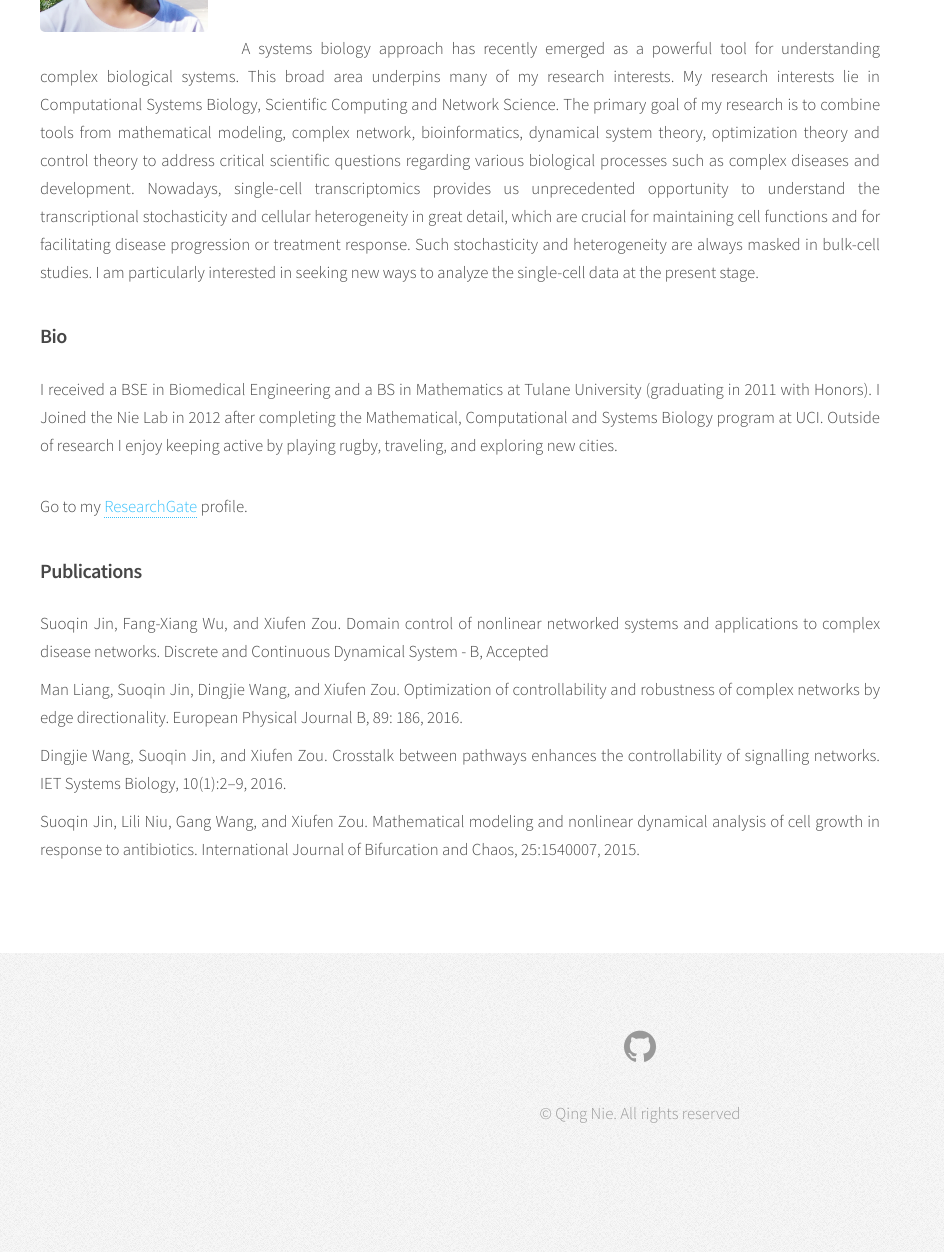
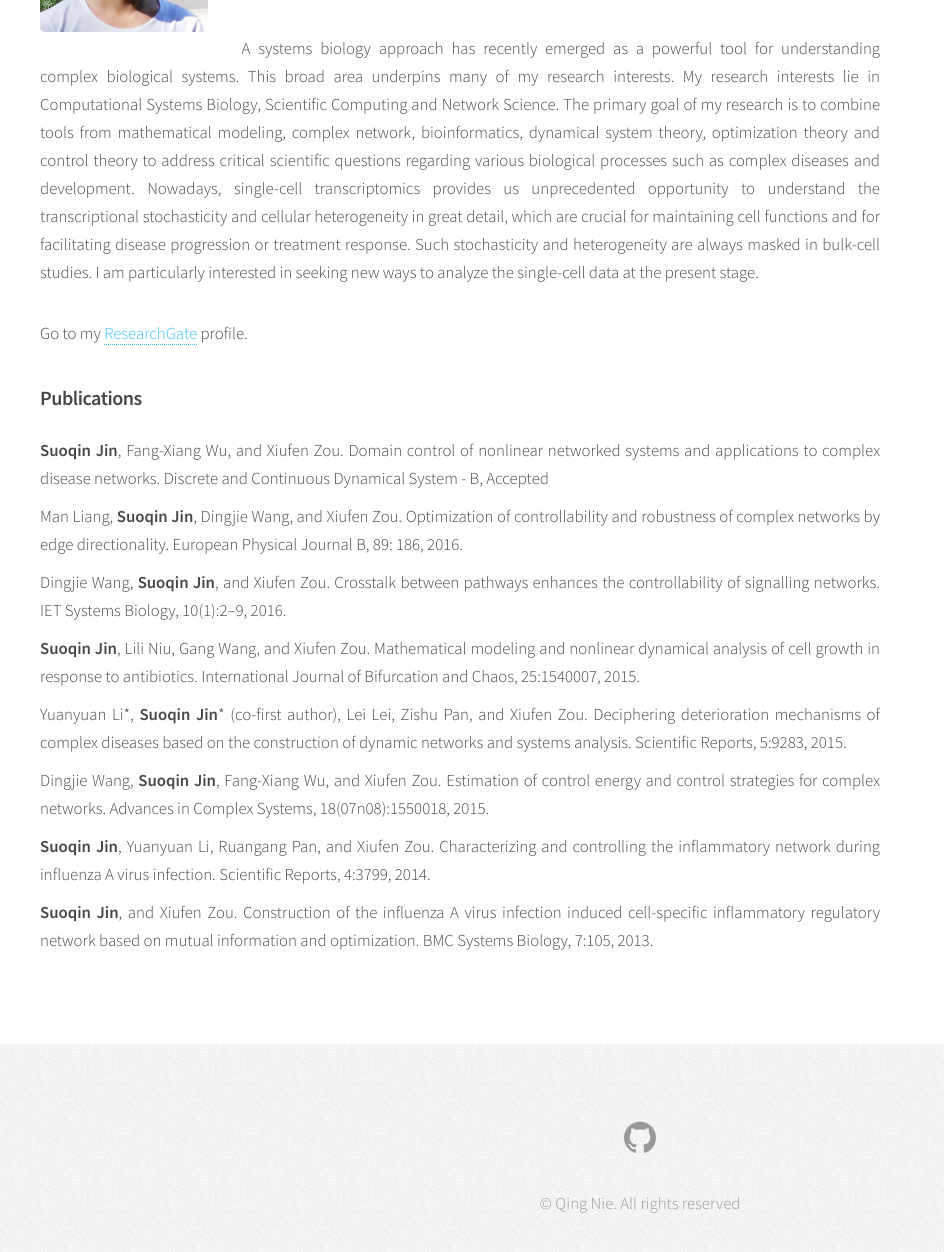
Before and after one commit to NieLab/nielab.github.io, a Jekyll site: the page built from people/suoqin-jin.html, in a window 1280 px wide and 1400 px high, scrolled down 595 px. Shown: the top 1252 px of the window, without its empty margins (0-944 px from the left). Built offline with Jekyll 4.4.1, drawn with Linux system fonts in a browser that asks for light colours; some of the changed text lies outside the part shown.

Commit message:
updates suoqin page

```diff
--- a/lab-members.html
+++ b/lab-members.html
@@ -57,7 +57,7 @@ layout: default
 			 <p style="padding-top: 1em; padding-bottom: 4em">
                           Contact:
                           <script language="JavaScript">
-                            var username="suoqinj";
+                            var username="suoqin.jin";
                             var hostname="uci.edu";
                             var linktext = username + "@" + hostname;
                             document.write("<a href='" + "mail" + "to:" + username + "@" + hostname + "'>" + linktext + "</a>");
--- a/people/suoqin-jin.html
+++ b/people/suoqin-jin.html
@@ -13,7 +13,7 @@ layout: default
 
 			  <h3>Suoqin Jin<h3b>, Postdoctoral Scholar<br>
       <script language="JavaScript">
-                            var username="suoqinj";
+                            var username="suoqin.jin";
                             var hostname="uci.edu";
                             var linktext = username + "@" + hostname;
                             document.write("<a href='" + "mail" + "to:" + username + "@" + hostname + "'>" + linktext + "</a>");
@@ -31,27 +31,33 @@ layout: default
 A systems biology approach has recently emerged as a powerful tool for understanding complex biological systems. This broad area underpins many of my research interests. My research interests lie in Computational Systems Biology, Scientific Computing and Network Science. The primary goal of my research is to combine tools from mathematical modeling, complex network, bioinformatics, dynamical system theory, optimization theory and control theory to address critical scientific questions regarding various biological processes such as complex diseases and development. Nowadays, single-cell transcriptomics provides us unprecedented opportunity to understand the transcriptional stochasticity and cellular heterogeneity in great detail, which are crucial for maintaining cell functions and for facilitating disease progression or treatment response. Such stochasticity and heterogeneity are always masked in bulk-cell studies. I am particularly interested in seeking new ways to analyze the single-cell data at the present stage.
 	  </p>
 
-	  <h3>Bio</h3>
 	  <p>
-	  I received a BSE in Biomedical Engineering and a BS in Mathematics at Tulane University (graduating in 2011 with Honors). I Joined the Nie Lab in 2012 after completing the Mathematical, Computational and Systems Biology program at UCI.
-Outside of research I enjoy keeping active by playing rugby, traveling, and exploring new cities.
+	  Go to my <a href="https://www.researchgate.net/profile/Suoqin_Jin">ResearchGate</a> profile.
 	  </p>
-
-<p>
-Go to my <a href="https://www.researchgate.net/profile/Suoqin_Jin">ResearchGate</a> profile.
-</p>
 
 <h3>Publications</h3>
 <ul><li>
-  Suoqin Jin, Fang-Xiang Wu, and Xiufen Zou. Domain control of nonlinear networked systems and applications to complex disease networks. Discrete and Continuous Dynamical System - B, Accepted</li>
+  <b>Suoqin Jin</b>, Fang-Xiang Wu, and Xiufen Zou. Domain control of nonlinear networked systems and applications to complex disease networks. Discrete and Continuous Dynamical System - B, Accepted</li>
 <li>
-Man Liang, Suoqin Jin, Dingjie Wang, and Xiufen Zou. Optimization of controllability and robustness of complex networks by edge directionality. European Physical Journal B, 89: 186, 2016.
+Man Liang, <b>Suoqin Jin</b>, Dingjie Wang, and Xiufen Zou. Optimization of controllability and robustness of complex networks by edge directionality. European Physical Journal B, 89: 186, 2016.
 </li>
 <li>
-Dingjie Wang, Suoqin Jin, and Xiufen Zou. Crosstalk between pathways enhances the controllability of signalling networks. IET Systems Biology, 10(1):2–9, 2016.
+Dingjie Wang, <b>Suoqin Jin</b>, and Xiufen Zou. Crosstalk between pathways enhances the controllability of signalling networks. IET Systems Biology, 10(1):2–9, 2016.
 </li>
 <li>
-Suoqin Jin, Lili Niu, Gang Wang, and Xiufen Zou. Mathematical modeling and nonlinear dynamical analysis of cell growth in response to antibiotics. International Journal of Bifurcation and Chaos, 25:1540007, 2015.
+<b>Suoqin Jin</b>, Lili Niu, Gang Wang, and Xiufen Zou. Mathematical modeling and nonlinear dynamical analysis of cell growth in response to antibiotics. International Journal of Bifurcation and Chaos, 25:1540007, 2015.
+</li>
+<li>
+Yuanyuan Li*, <b>Suoqin Jin</b>* (co-first author), Lei Lei, Zishu Pan, and Xiufen Zou. Deciphering deterioration mechanisms of complex diseases based on the construction of dynamic networks and systems analysis. Scientific Reports, 5:9283, 2015.
+</li>
+<li>
+Dingjie Wang, <b>Suoqin Jin</b>, Fang-Xiang Wu, and Xiufen Zou. Estimation of control energy and control strategies for complex networks. Advances in Complex Systems, 18(07n08):1550018, 2015.
+</li>
+<li>
+<b>Suoqin Jin</b>, Yuanyuan Li, Ruangang Pan, and Xiufen Zou. Characterizing and controlling the inflammatory network during influenza A virus infection. Scientific Reports, 4:3799, 2014.
+</li>
+<li>
+<b>Suoqin Jin</b>, and Xiufen Zou. Construction of the influenza A virus infection induced cell-specific inflammatory regulatory network based on mutual information and optimization. BMC Systems Biology, 7:105, 2013.
 </li>
 </ul>
 	  </article>
```
Also changed, not shown: 3 other files.
